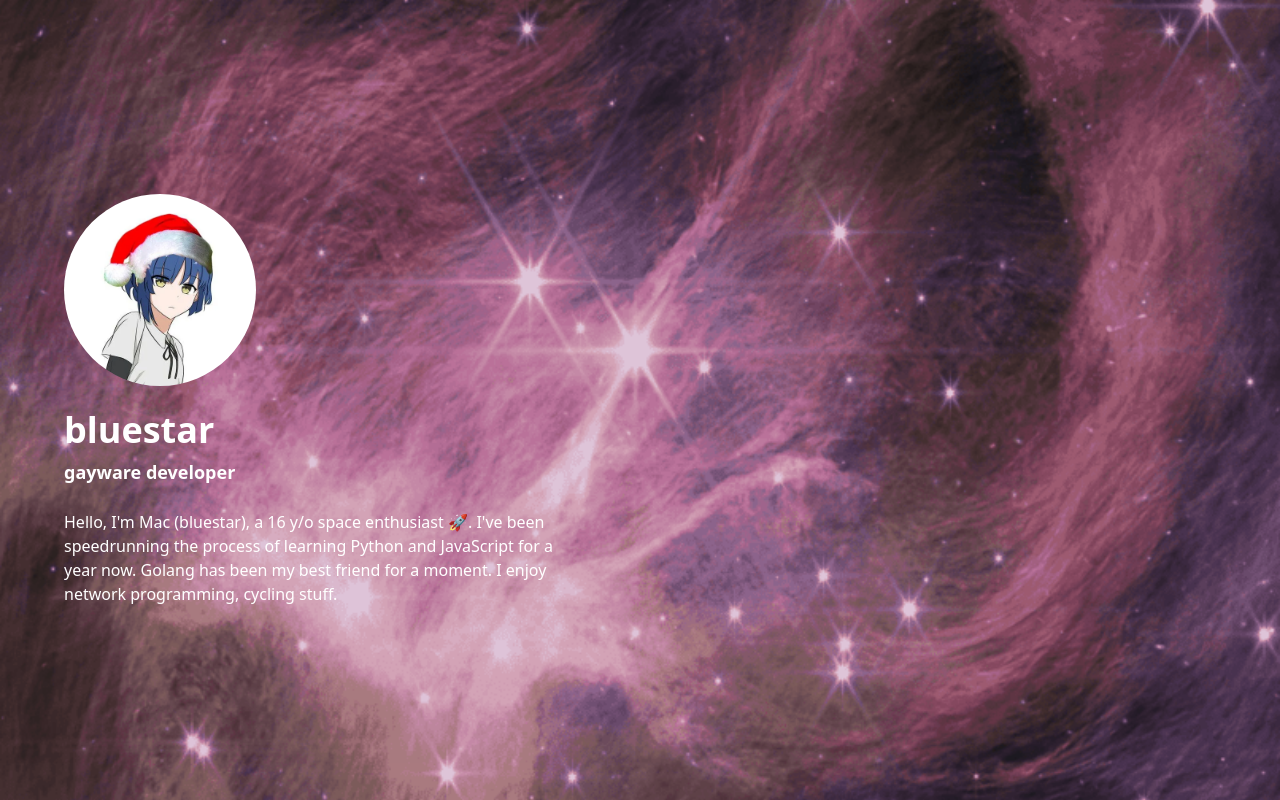
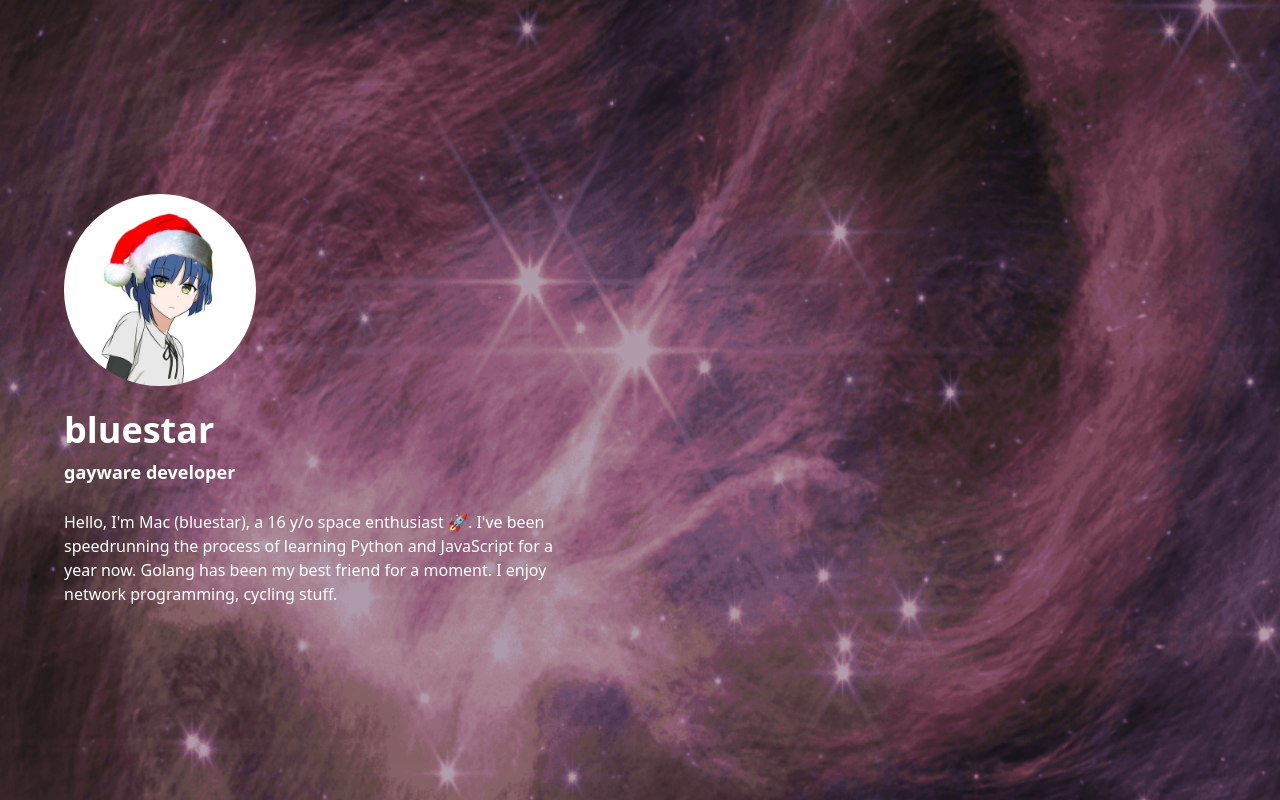
Before and after one commit to bluestar-b/bluestar-b.github.io, a Next.js app: page / in a window 1280 px wide. Built offline with nearby package versions, Linux system fonts and the light colour scheme.

Commit message:
more dim

```diff
--- a/src/pages/index.jsx
+++ b/src/pages/index.jsx
@@ -15,7 +15,7 @@ export default function Home() {
         />
         <meta property="og:image" content="/20231206_173942.jpg" />
       </Head>
-      <main className="min-h-screen bg-black/5 flex flex-col items-start justify-center p-12 md:p-16">
+      <main className="min-h-screen bg-black/25 flex flex-col items-start justify-center p-12 md:p-16">
         <div className="space-y-6">
           <div className="h-32 w-32 md:h-48 md:w-48 ">
             <Image
```
